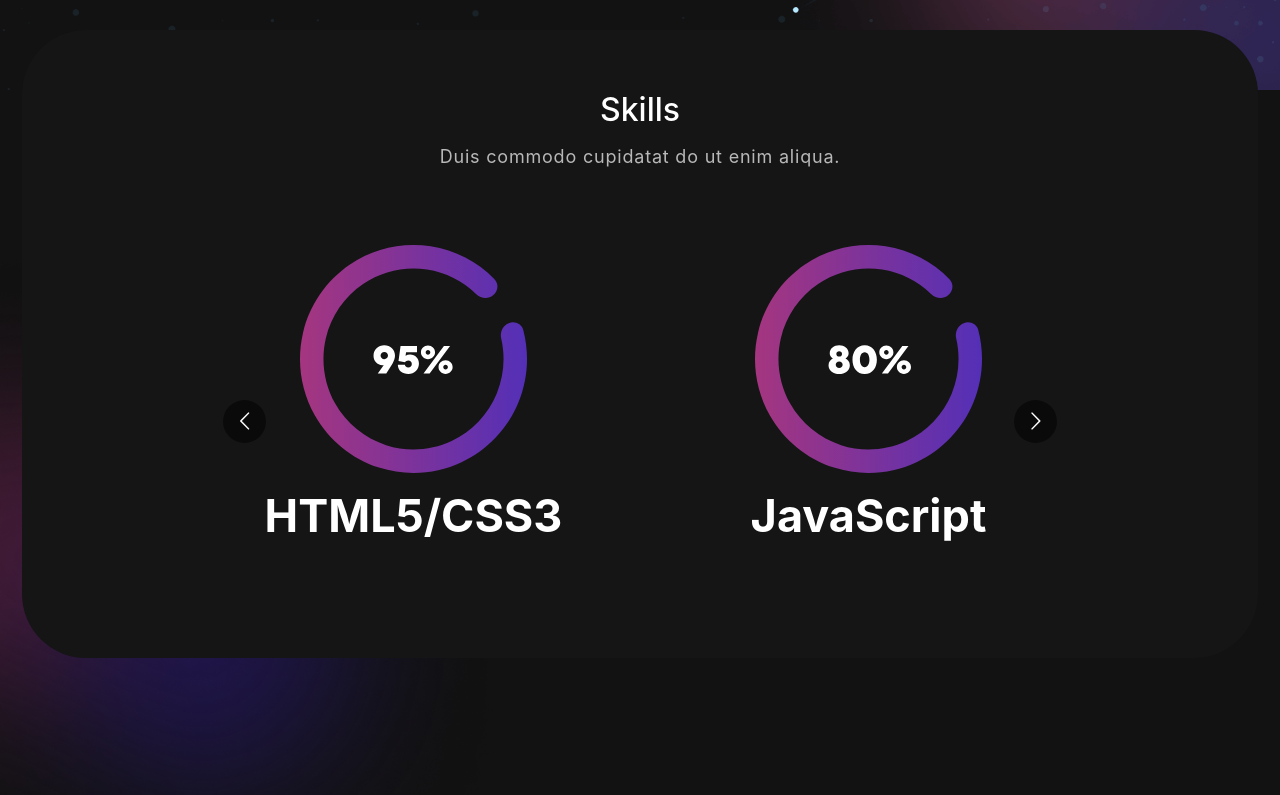
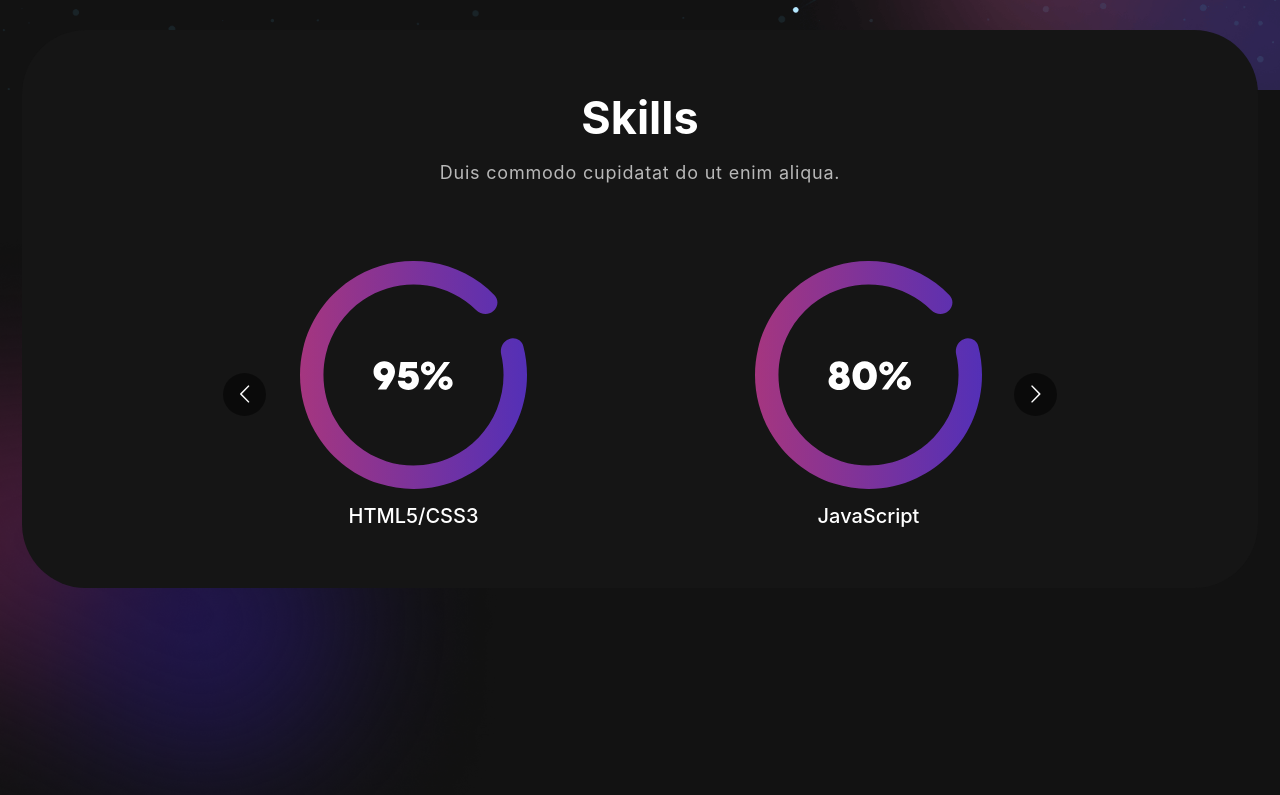
Before and after one commit to saurav-04/portfolio-personal, a React (Create React App) app: page / in a window 1280 px wide. Shown: the part 676-1471 px from the top of the page. Built offline with nearby package versions, Linux system fonts and the light colour scheme.

Commit message:
Update App.css

```diff
--- a/src/App.css
+++ b/src/App.css
@@ -341,7 +341,7 @@ p, a, li, button, ul {
     margin: -60px;
   }
 
-  .skills h5 {
+  .skills h2 {
     font-size: 45px;
     font-weight: 700;
   }
```
